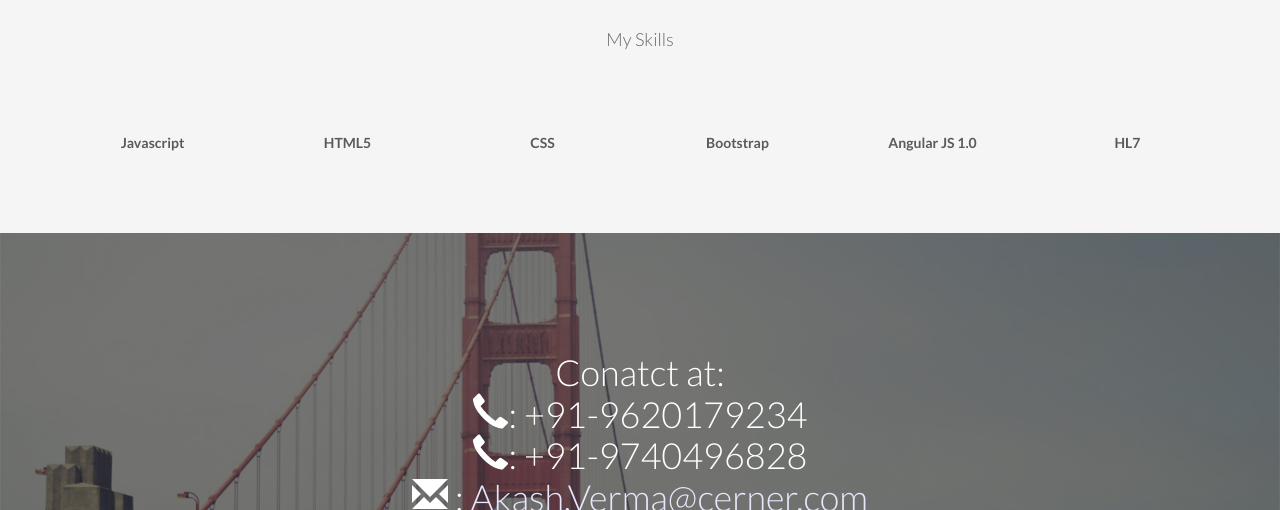
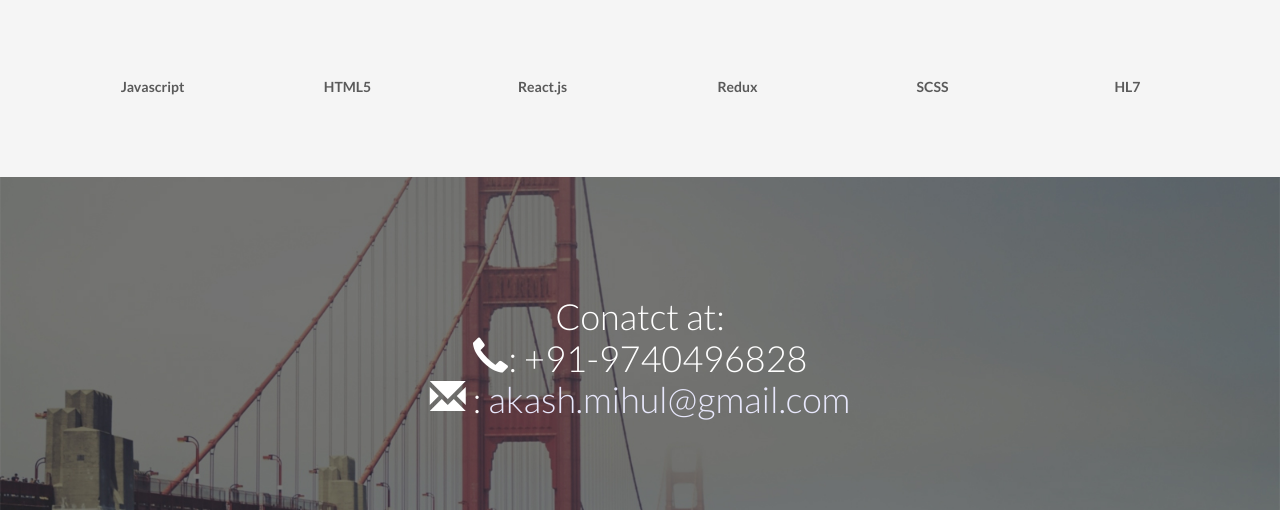
Before and after one commit to akash2016/Resume, a plain HTML site: page index.html in a window 1280 px wide. Shown: the part 2290-2800 px from the top of the page. Drawn offline with Linux system fonts and the light colour scheme; files whose address does not match are found by name.

Commit message:
Update index.html
Updated the content

```diff
--- a/index.html
+++ b/index.html
@@ -65,10 +65,10 @@
       <div class="row">
         <h2 class="centered mb">About Me</h2>
         <div class="col-md-6">
-          <p>I completed my B.Tech from Manipal Institute of Technology in 2016. Currently working as Technology Consultant- Healthcare IT for Cerner Corporation.I work on implementing, validating and testing various types of interfaces to facilitate communication for Financial and Clinical systems involving HL7 and X12 message formats.</p>
+          <p>I completed my B.Tech from Manipal Institute of Technology in 2016. Currently working as Javascript Developer for Evive Software.The stack includes React.js, ES6, Redux, Webpack and SCSS.</p>
         </div><!--/col-md-6-->
         <div class="col-md-6">
-          <p>My role involves writing scripts in Javascript for the interfaces. Apart from this, I have been working on developing tools for Cerner using Javascript.Created Web-Apps like Resourcer and Hl7 Parser using Angular 1 and Bootstrap 3 to streamline challenges faced by FSI team</p>
+          <p> Previously I worked for Cerner Corporation. My role involved writing scripts in Javascript for the interfaces.</p>
         </div><!--/col-md-6-->
       </div><!--/row-->
     </div><!-- /.container -->
@@ -157,13 +157,13 @@
             HTML5
           </div>
           <div class="col-sm-2">
-            CSS
+            React.js
           </div>
           <div class="col-sm-2">
-            Bootstrap
+            Redux
           </div>
           <div class="col-sm-2">
-            Angular JS 1.0
+            SCSS
           </div>
           <div class="col-sm-2">
             HL7
@@ -179,9 +179,7 @@
         <div class="row centered">
           <div class="col-md-8 col-md-offset-2">
             <h1> Conatct at: <br>
-              <i class="glyphicon glyphicon-earphone"></i>: +91-9620179234<br>
               <i class="glyphicon glyphicon-earphone"></i>: +91-9740496828<br>
-               <i class="glyphicon glyphicon-envelope"></i> : <a href="mailto:Akash.Verma@cerner.com" style="color: #e7e7fb">Akash.Verma@cerner.com</a><br>
                <i class="glyphicon glyphicon-envelope"></i> : <a href="mailto:akash.mihul@gmail.com" style="color: #e7e7fb">akash.mihul@gmail.com</a>
                </h1>
 
```
